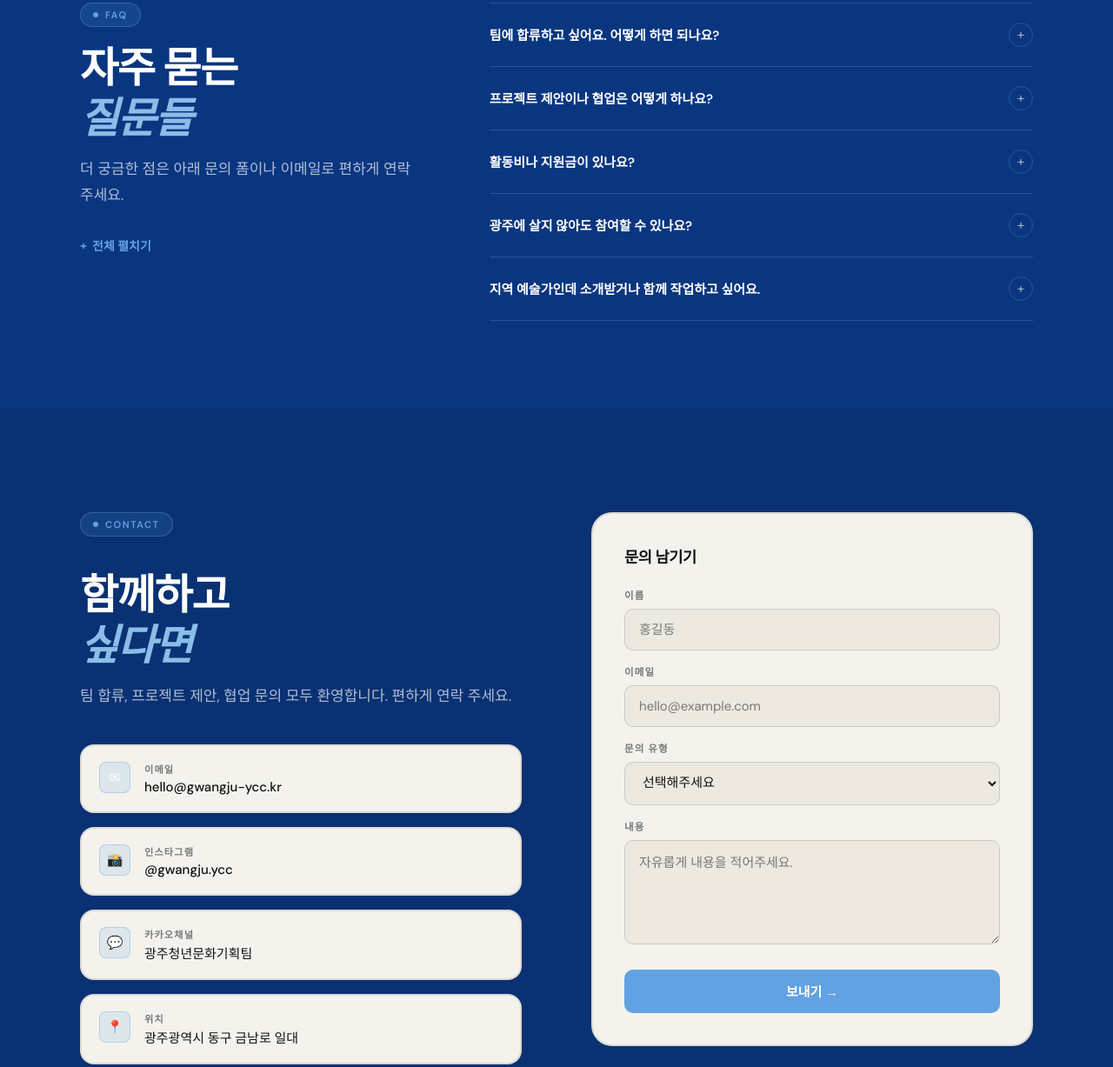
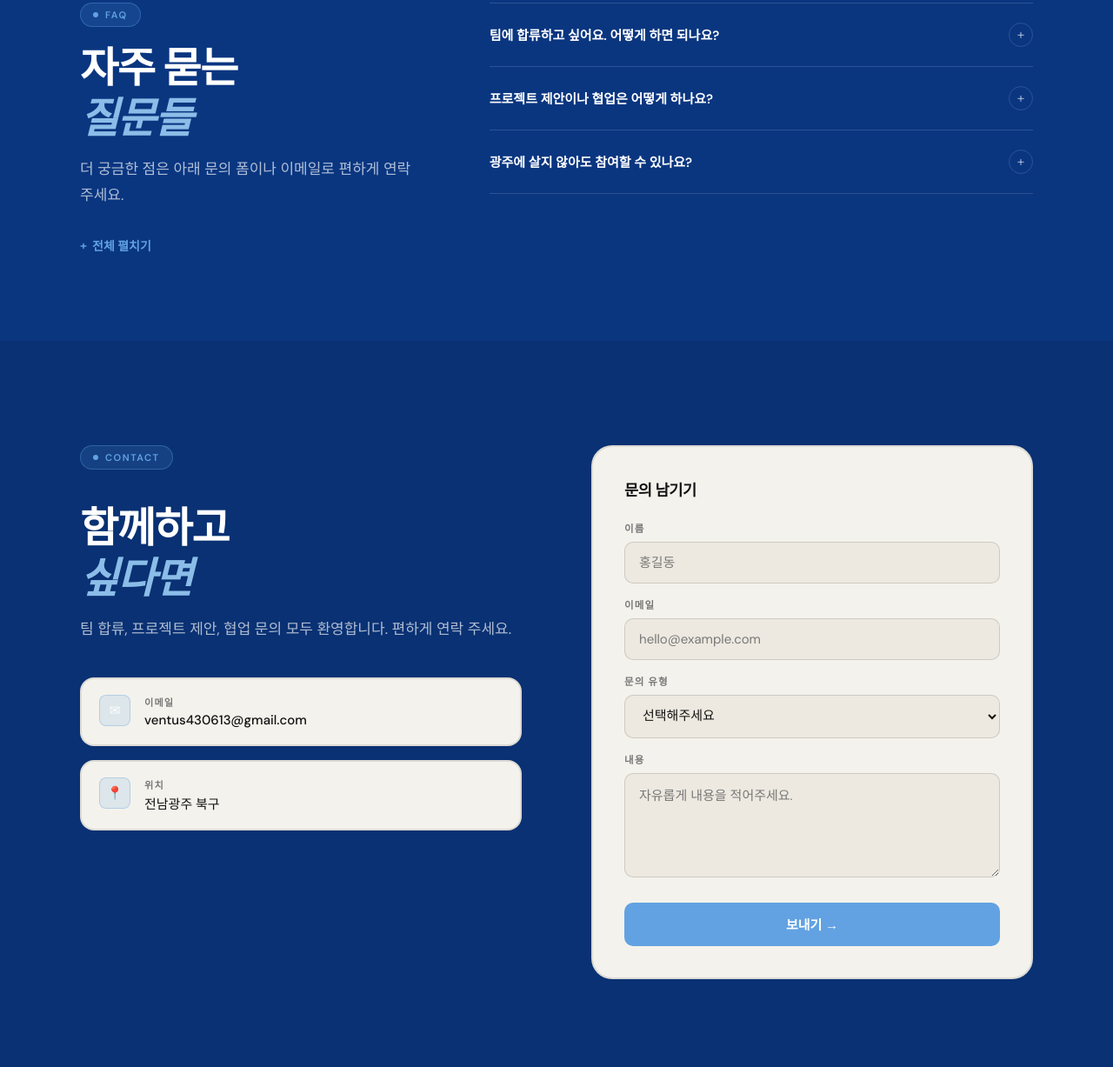
Before and after one commit to ventus43/website, a plain HTML site: page index.html in a window 1280 px wide. Shown: the part 4331-5558 px from the top of the page at 87% size. Drawn offline with nearby package versions, Linux system fonts and the light colour scheme; a web font is replaced by a local one.

Commit message:
sample_web_  - favicon 적용

```diff
--- a/index.html
+++ b/index.html
@@ -3,6 +3,7 @@
 <head>
   <meta charset="UTF-8" />
   <meta name="viewport" content="width=device-width, initial-scale=1.0" />
+  <link rel="icon" href="/images/favicon.ico" type="image/x-icon">
   <link rel="canonical" href="https://gventus.store/" />
   <title>VENTUS - 광주 청년 문화 연결 플랫폼</title>
   <meta name="description" content="벤투스(VENTUS)는 광주 청년들을 위한 문화 연결 플랫폼입니다. 전시·공연·클래스·소모임 등 다양한 오프라인 문화 경험을 발굴하고, 청년들이 더 쉽게 즐길 수 있도록 연결합니다.">
@@ -352,7 +353,7 @@
       <div class="team-header reveal">
         <div class="section-label">Team</div>
         <h2 class="section-title" style="margin-top:20px">광주 문화를<br><em>함께 만드는 사람들</em></h2>
-        <p class="section-sub">기획, 디자인, 영상, 글쓰기 — 각자 다른 영역에서 광주의 문화를 만들어가는 청년들입니다. 아래는 예시 팀원 소개입니다.</p>
+        <p class="section-sub">기획, 디자인, 영상, 글쓰기 — 각자 다른 영역에서 광주의 문화를 만들어가는 청년들입니다. 아래는 팀원 소개입니다.</p>
       </div>
 
       <div class="team-grid">
@@ -416,24 +417,10 @@
           </div>
           <div class="faq-item">
             <div class="faq-question" tabindex="0" role="button" aria-expanded="false">
-              활동비나 지원금이 있나요?
-              <div class="faq-icon">+</div>
-            </div>
-            <div class="faq-answer"><div class="faq-answer-inner">프로젝트 성격에 따라 광주문화재단·광주광역시 등의 지원사업을 통해 활동비가 지급될 수 있습니다. 개인 역량에 따라 외부 용역 및 강의 기회도 연계하고 있습니다. 자세한 내용은 합류 후 안내드립니다.</div></div>
-          </div>
-          <div class="faq-item">
-            <div class="faq-question" tabindex="0" role="button" aria-expanded="false">
               광주에 살지 않아도 참여할 수 있나요?
               <div class="faq-icon">+</div>
             </div>
             <div class="faq-answer"><div class="faq-answer-inner">주요 활동은 광주 현장에서 이루어지기 때문에, 광주에 거주하거나 정기적으로 방문 가능한 분을 우선으로 합니다. 단, 온라인으로 진행 가능한 콘텐츠·디자인 작업은 원격 참여를 열어두고 있으니 문의해주세요.</div></div>
-          </div>
-          <div class="faq-item">
-            <div class="faq-question" tabindex="0" role="button" aria-expanded="false">
-              지역 예술가인데 소개받거나 함께 작업하고 싶어요.
-              <div class="faq-icon">+</div>
-            </div>
-            <div class="faq-answer"><div class="faq-answer-inner">언제든 환영합니다! 문의 폼에 간단한 소개와 작업물 링크를 남겨주시면, 가까운 시일 내에 연락드려 이야기를 나눠보겠습니다. 전시, 영상, 인터뷰 등 다양한 방식으로 함께할 수 있습니다.</div></div>
           </div>
         </div>
       </div>
@@ -455,28 +442,28 @@
               <div class="ci-icon">✉</div>
               <div>
                 <div class="ci-label">이메일</div>
-                <div class="ci-value">hello@gwangju-ycc.kr</div>
+                <div class="ci-value">ventus430613@gmail.com</div>
               </div>
             </div>
-            <div class="contact-info-item">
-              <div class="ci-icon">📸</div>
-              <div>
-                <div class="ci-label">인스타그램</div>
-                <div class="ci-value">@gwangju.ycc</div>
-              </div>
-            </div>
-            <div class="contact-info-item">
-              <div class="ci-icon">💬</div>
-              <div>
-                <div class="ci-label">카카오채널</div>
-                <div class="ci-value">광주청년문화기획팀</div>
-              </div>
-            </div>
+<!--            <div class="contact-info-item">-->
+<!--              <div class="ci-icon">📸</div>-->
+<!--              <div>-->
+<!--                <div class="ci-label">인스타그램</div>-->
+<!--                <div class="ci-value">@gwangju.ycc</div>-->
+<!--              </div>-->
+<!--            </div>-->
+<!--            <div class="contact-info-item">-->
+<!--              <div class="ci-icon">💬</div>-->
+<!--              <div>-->
+<!--                <div class="ci-label">카카오채널</div>-->
+<!--                <div class="ci-value">광주청년문화기획팀</div>-->
+<!--              </div>-->
+<!--            </div>-->
             <div class="contact-info-item">
               <div class="ci-icon">📍</div>
               <div>
                 <div class="ci-label">위치</div>
-                <div class="ci-value">광주광역시 동구 금남로 일대</div>
+                <div class="ci-value">전남광주 북구</div>
               </div>
             </div>
           </div>
@@ -500,7 +487,6 @@
                 <option>팀 합류 문의</option>
                 <option>프로젝트 제안</option>
                 <option>협업·협력 문의</option>
-                <option>예술가 소개 요청</option>
                 <option>기타</option>
               </select>
             </div>
@@ -577,10 +563,8 @@
         <div>
           <div class="footer-col-label">연락처</div>
           <div class="footer-links">
-            <a href="#">hello@gwangju-ycc.kr</a>
-            <a href="#">@gwangju.ycc</a>
-            <a href="#">카카오채널</a>
-            <a href="#">광주광역시 동구</a>
+            <a href="#">ventus430613@gmail.com</a>
+            <a href="#">전남광주 북구</a>
           </div>
         </div>
       </div>
```
Also changed, not shown: survey.html (+1 -0 lines), images/favicon.ico (added).
